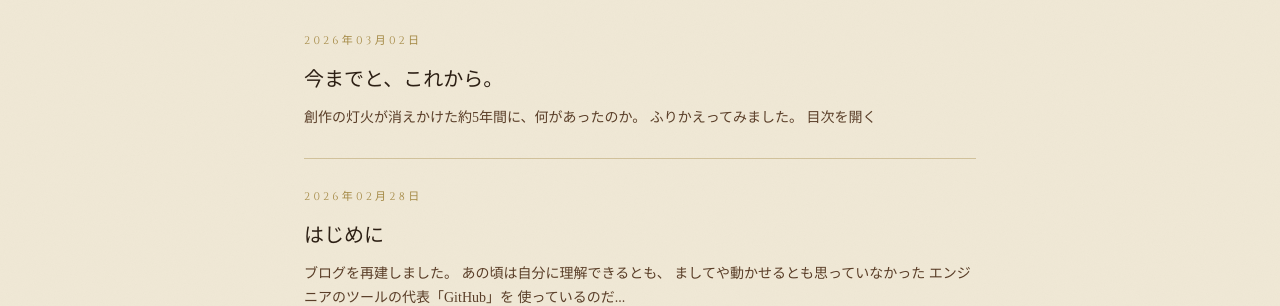
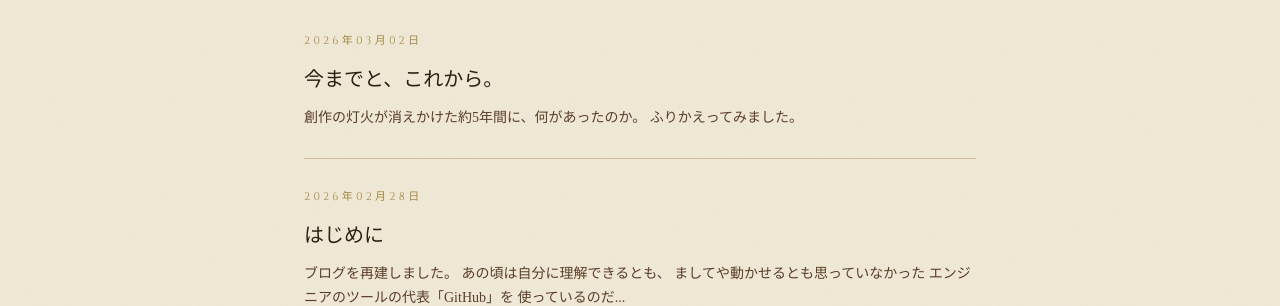
Before and after one commit to Chamamewakako/blog, a Jekyll site: the page built from index.md, in a window 1280 px wide. Shown: the part 250-556 px from the top of the page. Built offline with Jekyll 4.4.1, drawn with Linux system fonts in a browser that asks for light colours; some web fonts are replaced.

Commit message:
Update index.md

```diff
--- a/index.md
+++ b/index.md
@@ -8,7 +8,7 @@ title: Home
   <li class="post-list-item">
     <span class="post-list-date">{{ post.date | date: "%Y年%m月%d日" }}</span>
     <div class="post-list-title"><a href="{{ post.url | relative_url }}">{{ post.title }}</a></div>
-    <p class="post-list-excerpt">{{ post.excerpt | strip_html | truncate: 80 }}</p>
+    <p class="post-list-excerpt">{{ post.excerpt | strip_html | remove: "目次を開く" | truncate: 80 }}</p>
   </li>
 {% endfor %}
 </ul>
```
